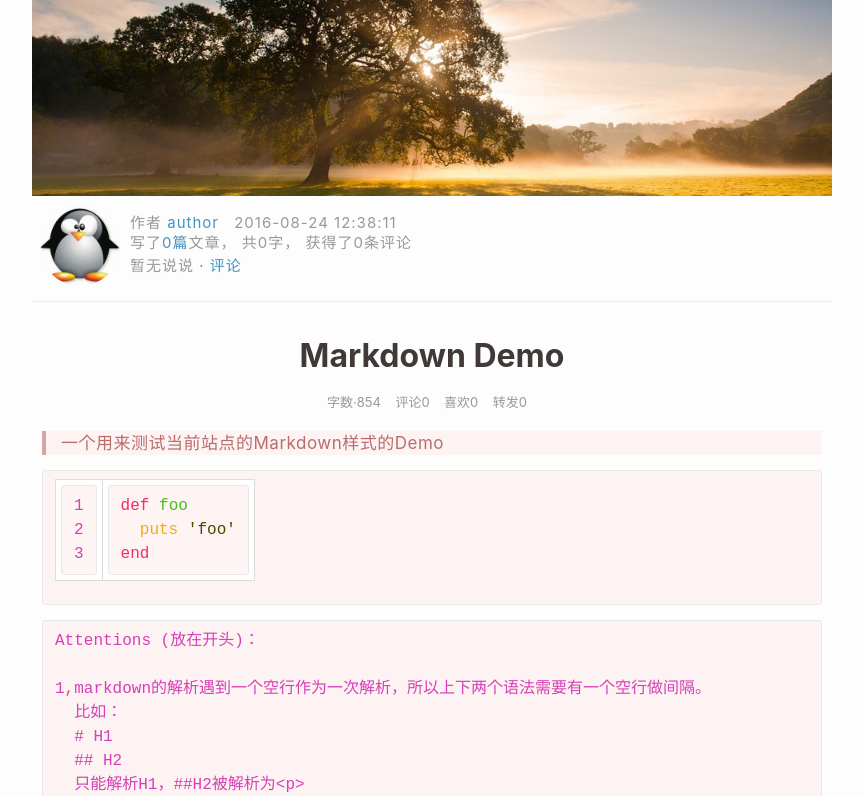
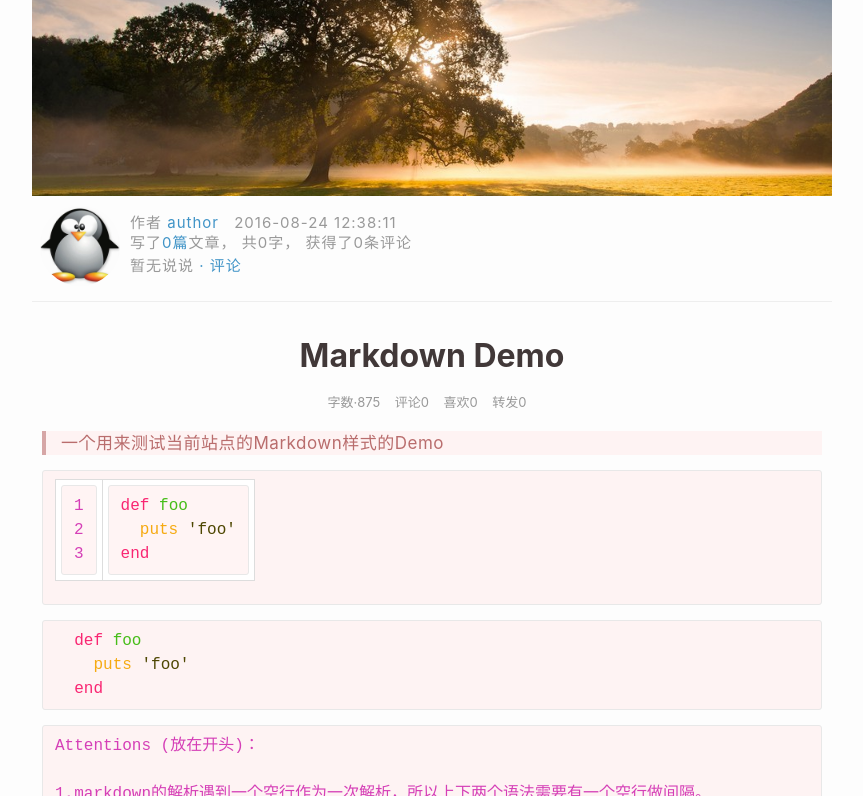
Before and after one commit to lolita1992/lolita1992.github.io, a Jekyll site: the page built from _posts/2016-8-24-markdown_demo.md, in a window 1280 px wide and 900 px high, cut to the strip 104-900 px from the top of the window. Shown: the whole strip, without its empty margins (208-1071 px from the left). Built offline with Jekyll 4.4.1, drawn with Linux system fonts in a browser that asks for light colours; nearby versions of some CDN libraries; emoji names are drawn with the system emoji font; comment, search, counter and statistics services are not loaded.

Commit message:
Update 2016-8-24-markdown_demo.md

````diff
--- a/_posts/2016-8-24-markdown_demo.md
+++ b/_posts/2016-8-24-markdown_demo.md
@@ -14,6 +14,12 @@ def foo
   puts 'foo'
 end
 {% endhighlight %}
+
+```ruby
+  def foo
+    puts 'foo'
+  end
+  ```
 ```
 Attentions (放在开头)：
 
````
